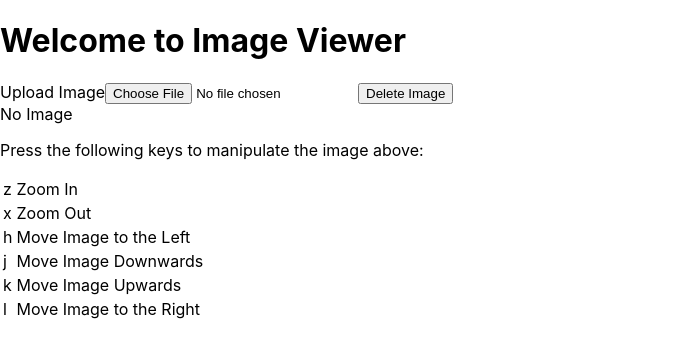
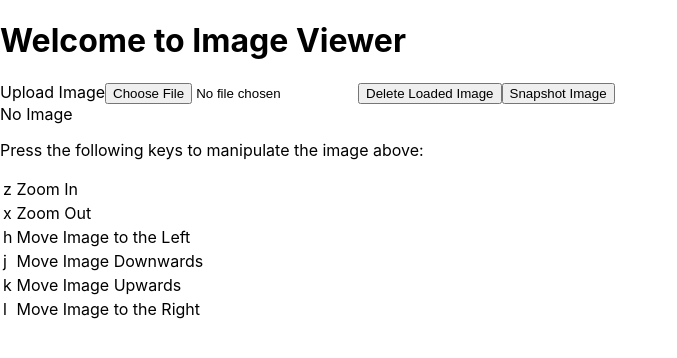
Before and after one commit to Andrew47/imageviewer, a React (Create React App) app: page / in a window 1280 px wide. Shown: the top 358 px of the page, without its empty margins (0-677 px from the left). Built offline with nearby package versions, Linux system fonts and the light colour scheme.

Commit message:
adds ability to snapshot image

```diff
--- a/package.json
+++ b/package.json
@@ -6,6 +6,7 @@
     "@testing-library/jest-dom": "^5.11.4",
     "@testing-library/react": "^11.1.0",
     "eslint-plugin-react": "^7.25.1",
+    "html2canvas": "^1.3.3",
     "react": "^17.0.2",
     "react-dom": "^17.0.2",
     "react-scripts": "^4.0.3",
--- a/src/App.js
+++ b/src/App.js
@@ -1,6 +1,8 @@
 import './App.css';
 import React from 'react';
+import html2canvas from 'html2canvas';
 import { useState, useEffect } from 'react';
+
 
 function App() {
     const [imageSRC, setImageSRC] = useState("");
@@ -16,6 +18,14 @@ function App() {
         }
 
     const deleteImage = () => {setImageSRC("")}
+
+    const exportImage = () => html2canvas(document.querySelector("#uploadedImage")).then(canvas => {
+        let div = document.querySelector("#snapshot")
+        if (div.firstChild) {
+            div.removeChild(div.firstChild)
+        }
+        div.append(canvas);
+        })
 
     let displayArea;
 
@@ -64,7 +74,13 @@ function App() {
 
         displayArea = (
         <div id="imageBox">
-        <div id="uploadedImage" style={{backgroundImage: "url('"+ imageSRC + "')", backgroundPosition: `${x}% ${y}%`, backgroundSize: `${scale}%`, backgroundRepeat: "no-repeat", }}/>
+        <div id="uploadedImage"
+          style={{
+              backgroundImage: "url('"+ imageSRC + "')",
+              backgroundPosition: `${x}% ${y}%`,
+              backgroundSize: `${scale}%`,
+              backgroundRepeat: "no-repeat",
+              }}/>
         </div>
         );
         }
@@ -81,14 +97,19 @@ function App() {
         Welcome to Image Viewer
         </h1>
       </header>
+
       <div>
         <label htmlFor="imageUpload">Upload Image</label>
         <input id="imageUpload" type="file" onChange={onImageChange}/>
-              <button id="imageDelete" onClick={deleteImage}>Delete Image</button>
+        <button id="imageDelete" onClick={deleteImage}>Delete Loaded Image</button>
+        <button id="imageExport" onClick={exportImage}>Snapshot Image</button>
       </div>
+
       <div>
+        <div style={{display: "inline-block"}}>
           {displayArea}
         </div>
+        <div id="snapshot" style={{display: "inline-block"}} />
         <div>
           <p>Press the following keys to manipulate the image above:</p>
           <table>
@@ -116,11 +137,8 @@ function App() {
               <td>l</td>
               <td>Move Image to the Right</td>
             </tr>
-
-
-
-
           </table>
+        </div>
       </div>
     </div>
   );
```
Also changed, not shown: 1 other file (tests, documents, lock files or other folders). Lines whose indentation alone changed are shown as unchanged.
